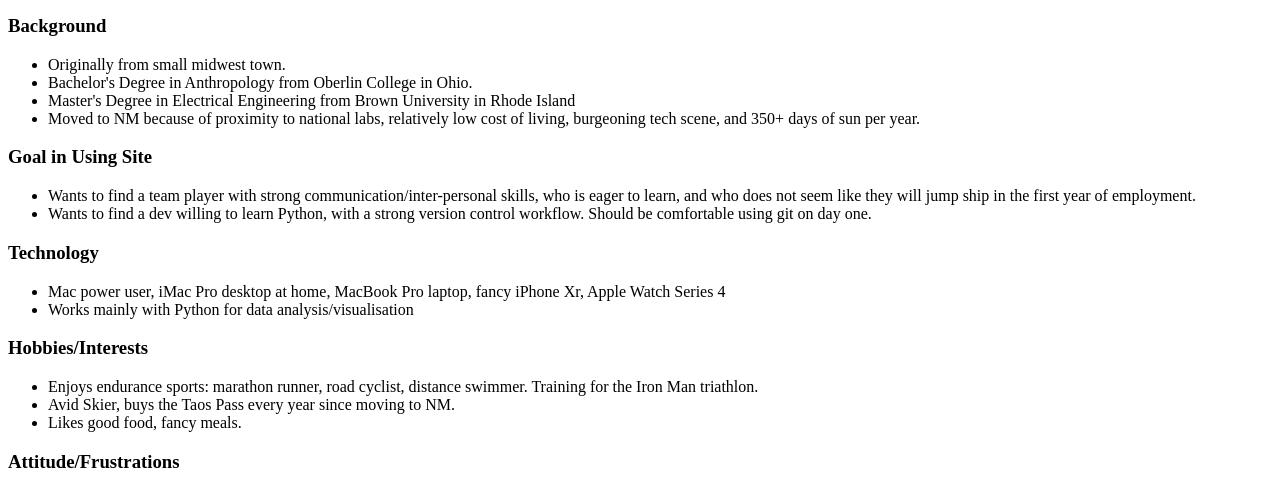
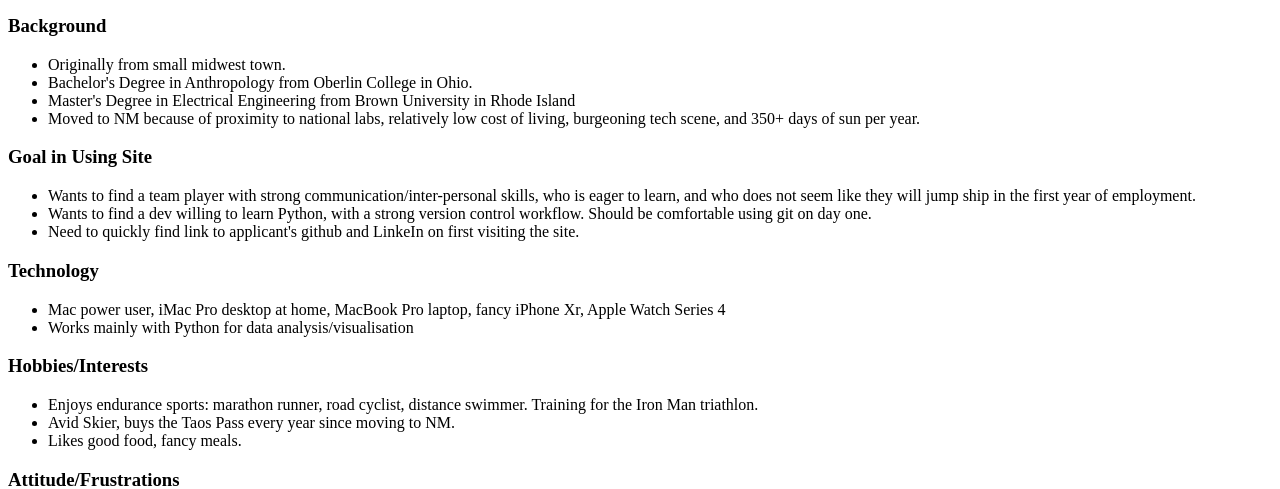
Before and after one commit to will-t-harris/will-harris-pwp, a PHP site: page /milestone-1.php in a window 1280 px wide. Shown: the part 921-1410 px from the top of the page. Run offline with PHP 8.4, Linux system fonts and the light colour scheme.

Commit message:
update persona goal section

```diff
--- a/public_html/documentation/milestone-1.php
+++ b/public_html/documentation/milestone-1.php
@@ -30,6 +30,7 @@
 		<ul>
 			<li>Wants to find a team player with strong communication/inter-personal skills, who is eager to learn, and who does not seem like they will jump ship in the first year of employment.</li>
 			<li>Wants to find a dev willing to learn Python, with a strong version control workflow.  Should be comfortable using git on day one.</li>
+			<li>Need to quickly find link to applicant's github and LinkeIn on first visiting the site.</li>
 		</ul>
 		<h3>Technology</h3>
 		<ul>
```
